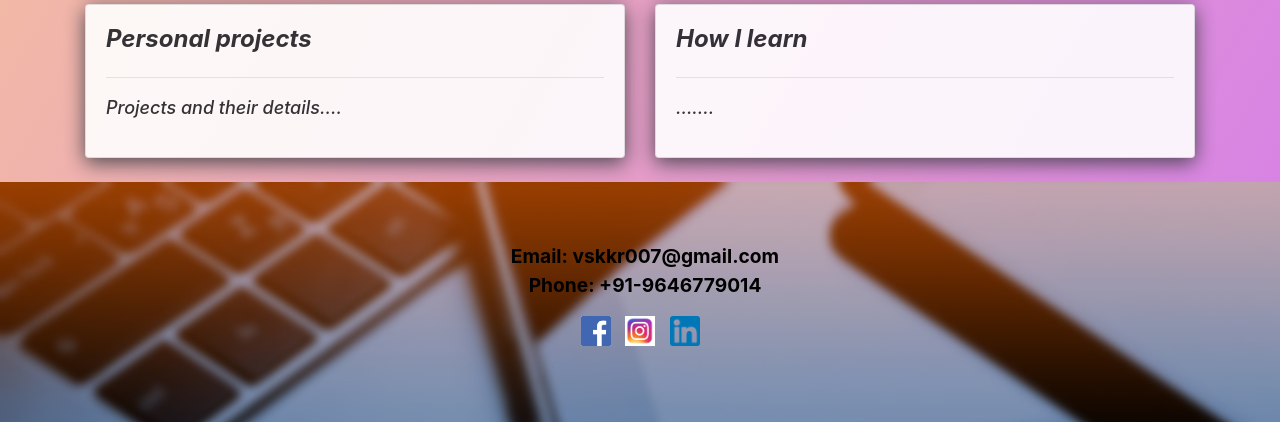
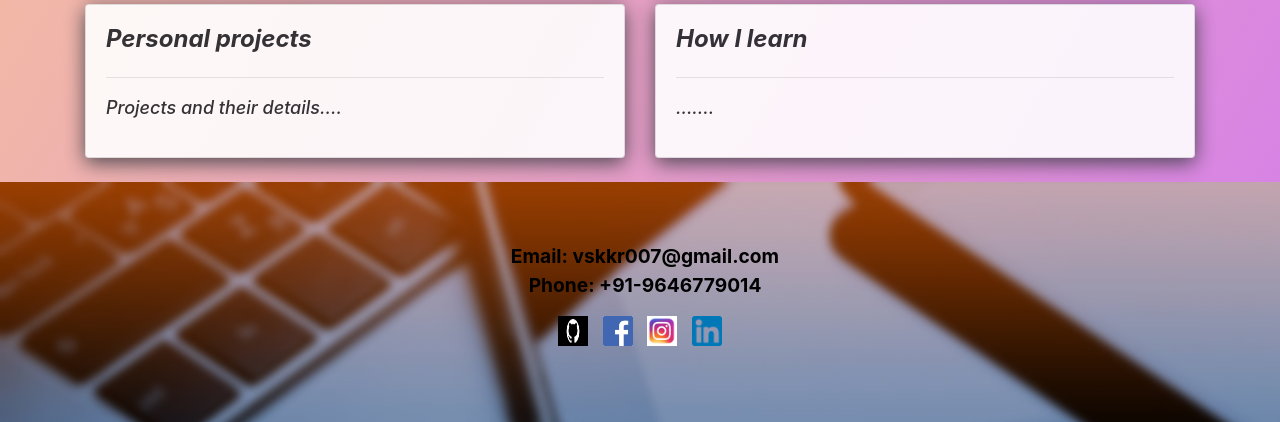
Before and after one commit to Vishal-py-js/Portfolio, a Django app: page / in a window 1280 px wide. Shown: the part 848-1270 px from the top of the page. Run offline with Django 3.2, Linux system fonts and the light colour scheme; some libraries are stand-ins or nearby versions.

Commit message:
Added github link

```diff
--- a/Myprofile/Templates/Myprofile/home.html
+++ b/Myprofile/Templates/Myprofile/home.html
@@ -93,6 +93,7 @@
     </div>
     <div>
         <ul id="ul" class="social-links">
+            <li><a href="https://github.com/Vishal-py-js" target="blank"><img class="social" src="{% static 'images/Github.png' %}"></a></li>
             <li><a href="https://www.facebook.com/vsk0619" target="blank"><img class="social" src="{% static 'images/facebook.png' %}"></a></li>
             <li><a href="https://www.instagram.com/vishalk83/" target="blank"><img class="social" src="{% static 'images/Instagram.jpg' %}"></a></li>
             <li><a href="https://www.linkedin.com/in/vishalrti/" target="blank"><img class="social" src="{% static 'images/LinkedIn.png' %}"></a></li>
--- a/Myprofile/Templates/Myprofile/projects.html
+++ b/Myprofile/Templates/Myprofile/projects.html
@@ -100,6 +100,7 @@
     </div>
     <div>
         <ul id="ul" class="social-links">
+            <li><a href="https://github.com/Vishal-py-js" target="blank"><img class="social" src="{% static 'images/Github.png' %}"></a></li>
             <li><a href="https://www.facebook.com/vsk0619" target="blank"><img class="social" src="{% static 'images/facebook.png' %}"></a></li>
             <li><a href="https://www.instagram.com/vishalk83/" target="blank"><img class="social" src="{% static 'images/Instagram.jpg' %}"></a></li>
             <li><a href="https://www.linkedin.com/in/vishalrti/" target="blank"><img class="social" src="{% static 'images/LinkedIn.png' %}"></a></li>
```
Also changed, not shown: static/images/Github.png (added).
